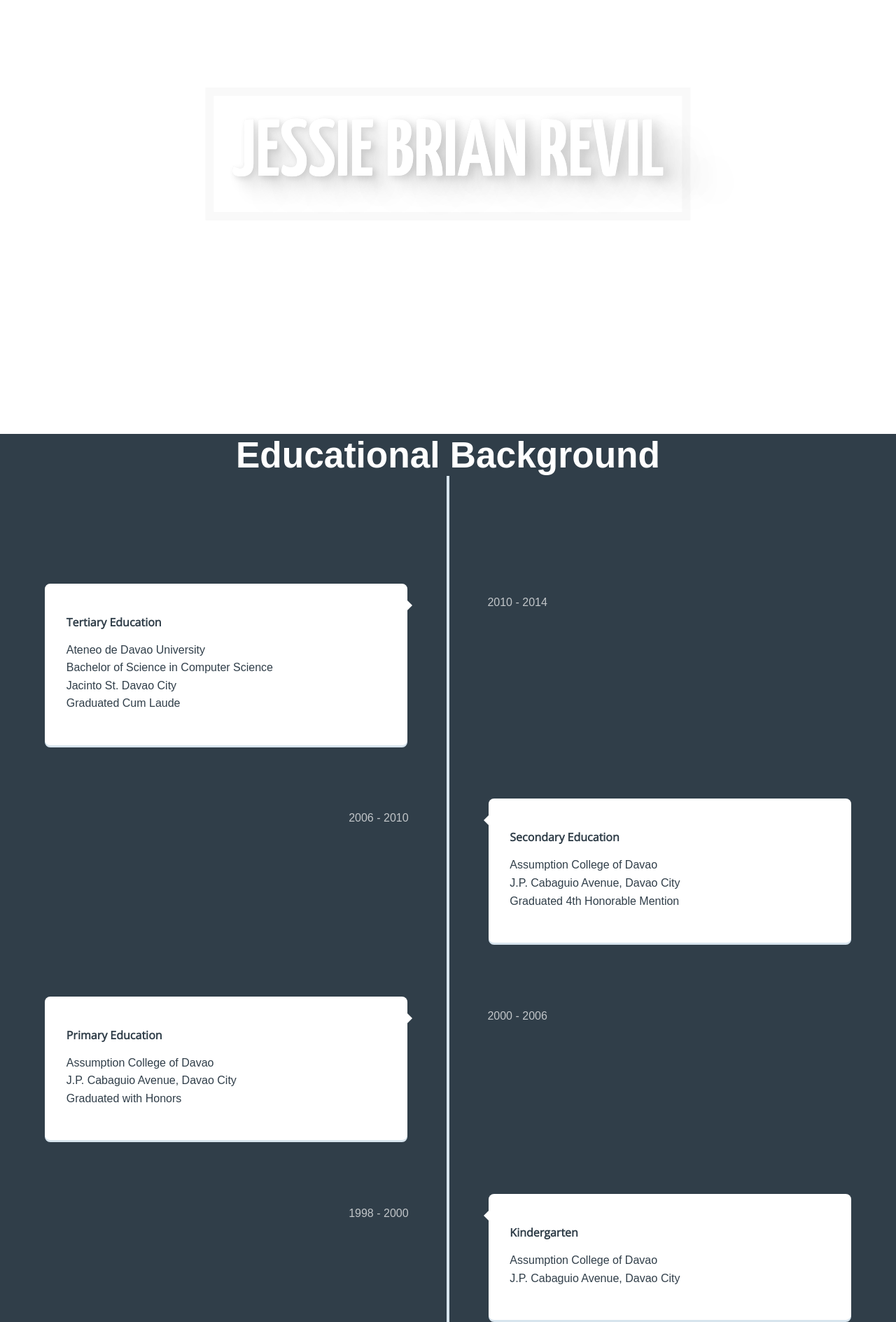
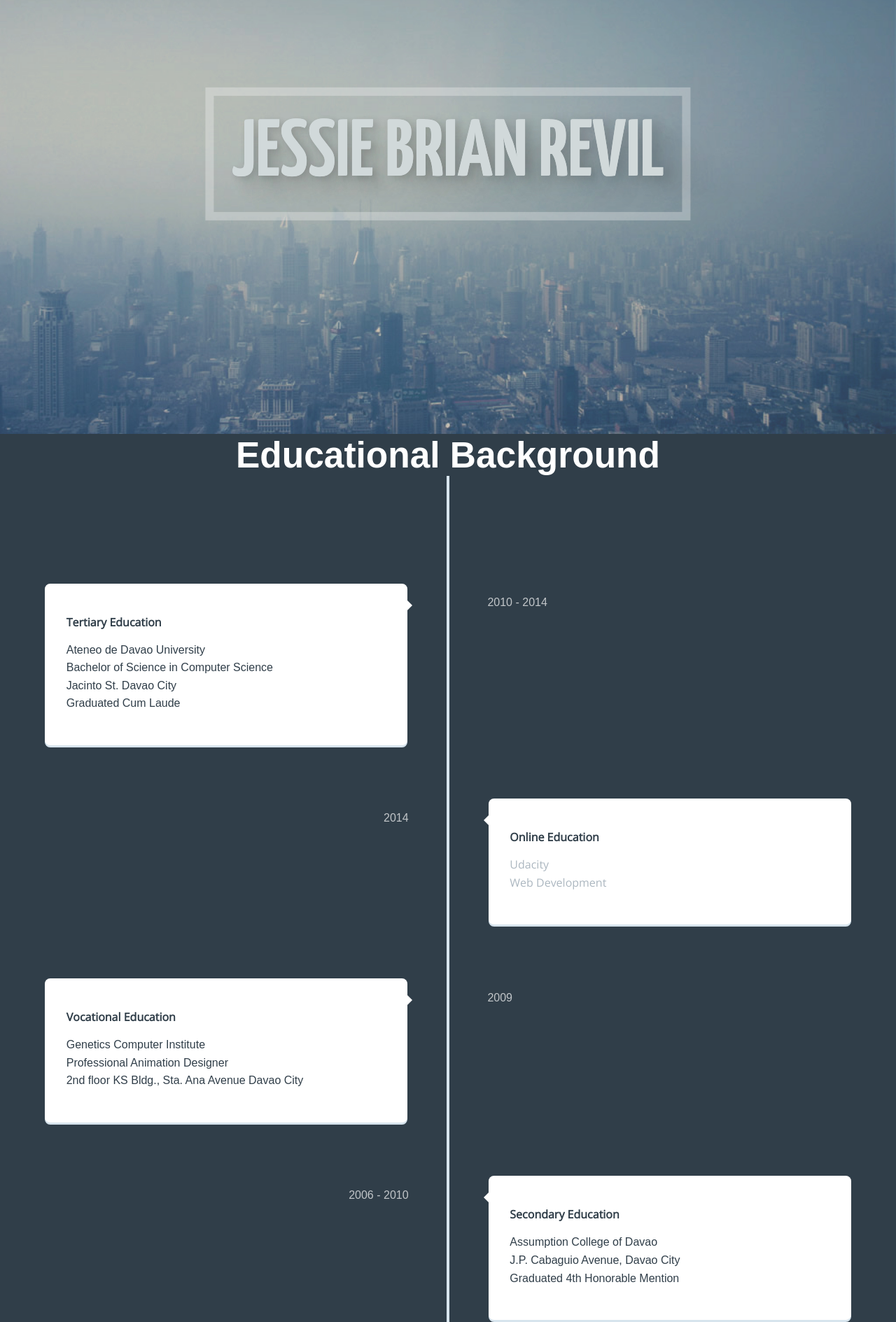
Before and after one commit to jessierevil04/profile, a plain HTML site: page index.html in a window 1280 px wide. Shown: the part 180-2069 px from the top of the page at 70% size. Drawn offline with nearby package versions, Linux system fonts and the light colour scheme.

Commit message:
Updated Files

```diff
--- a/css/main.css
+++ b/css/main.css
@@ -32,6 +32,8 @@ html, body {
 	font-size:			6vw;
 	color:				#FFF;
 	display: 			block;
+	background-image:	url('../img/bg.jpg');
+	background-size:	cover;
 }
 
 .header:before {
@@ -57,10 +59,10 @@ html, body {
 	border-style: 		solid;
 	padding:			2vw;
 	border-width: 		1vw;
-	border-color:		#F9F9F9;
+	border-color:		rgba(249, 249, 249, 0.3);
 	text-align: 		center;
 	font-size: 			9vw;
-	color:				#FFF;
+	color:				#d1d9da;
 	font-family: 'Yanone Kaffeesatz', sans-serif;
 }
 
--- a/index.html
+++ b/index.html
@@ -89,6 +89,34 @@
                     </div>
                 </div>
 
+
+
+                <div class="cd-timeline-block">
+                    <div class="cd-timeline-content">
+                        <h2>Online Education</h2>
+                        <p>
+                            <a href="https://www.udacity.com/">Udacity</a>
+                            <br/>
+                            <a href="doc/certificate.pdf">Web Development</a>
+                        </p>
+                        <span class="cd-date">2014</span>
+                    </div>
+                </div>
+
+                <div class="cd-timeline-block">
+                    <div class="cd-timeline-content">
+                        <h2>Vocational Education</h2>
+                        <p>
+                            Genetics Computer Institute
+                            <br/>
+                            Professional Animation Designer
+                            <br/>
+                            2nd floor KS Bldg., Sta. Ana Avenue Davao City
+                        </p>
+                        <span class="cd-date">2009</span>
+                    </div>
+                </div>
+
                 <div class="cd-timeline-block">
                     <div class="cd-timeline-content">
                         <h2>Secondary Education</h2>
@@ -124,20 +152,6 @@
                             Assumption College of Davao
                             <br/>
                             J.P. Cabaguio Avenue, Davao City
-                        </p>
-                        <span class="cd-date">1998 - 2000</span>
-                    </div>
-                </div>
-
-                <div class="cd-timeline-block">
-                    <div class="cd-timeline-content">
-                        <h2>Vocational Education</h2>
-                        <p>
-                            Genetics Computer Institute
-                            <br/>
-                            Professional Animation Designer
-                            <br/>
-                            2nd floor KS Bldg., Sta. Ana Avenue Davao City
                         </p>
                         <span class="cd-date">1998 - 2000</span>
                     </div>
@@ -257,6 +271,10 @@
             <p class="footer-title">JESSIE BRIAN REVIL</p>
             <p>
                 <a href="https://github.com/jessierevil04">Github</a>
+				</br>
+				<a href="https://www.codecademy.com/jburevil">Codecademy</a>
+				</br>
+				<a href="https://www.youracclaim.com/users/jessie-brian-revil">Acclaim</a>
                 </br>
                 <a href="https://play.google.com/store/apps/developer?id=Halfmasked">Google Play</a>
                 </br>
```
Also changed, not shown: img/bg.jpg (added), 1 other file.
